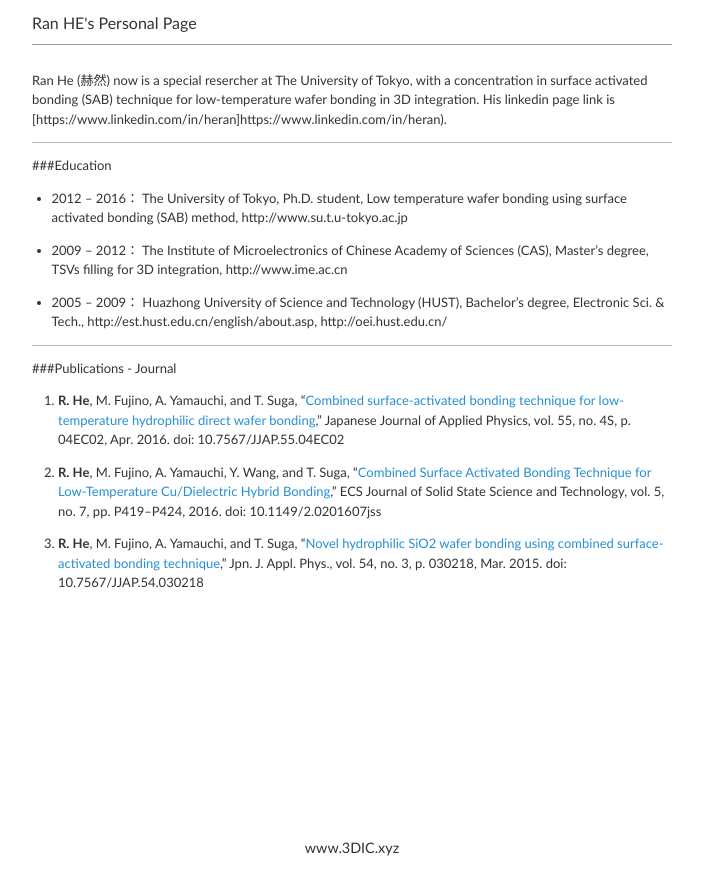
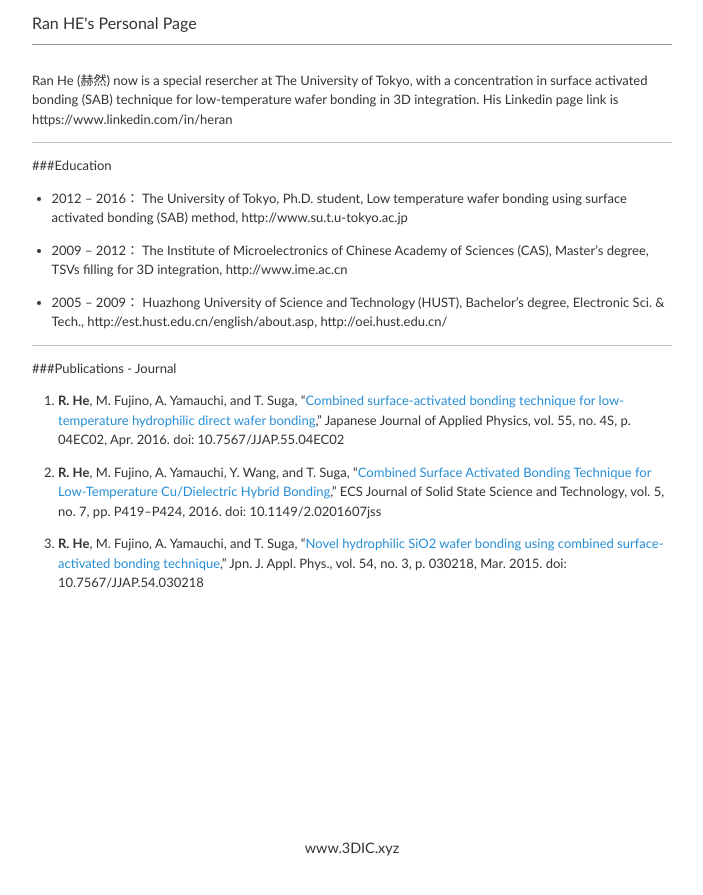
Before and after one commit to 3DIC/3dic.github.io, a Jekyll site: the page built from heran.md, in a window 1280 px wide. Shown: the top 895 px of the page, without its empty margins (288-991 px from the left). Built offline with Jekyll 4.4.1, drawn with Linux system fonts in a browser that asks for light colours; nearby versions of some CDN libraries; some web fonts are replaced; comment, search, counter and statistics services are not loaded; some of the changed lines change nothing that is shown.

Commit message:
Update heran.md

```diff
--- a/heran.md
+++ b/heran.md
@@ -3,7 +3,7 @@ permalink: heran.html
 layout: heran
 title: Ran HE 赫然
 ---
-Ran He (赫然) now is a special resercher at The University of Tokyo, with a concentration in surface activated bonding (SAB) technique for low-temperature wafer bonding in 3D integration. His linkedin page link is [https://www.linkedin.com/in/heran]https://www.linkedin.com/in/heran).
+Ran He (赫然) now is a special resercher at The University of Tokyo, with a concentration in surface activated bonding (SAB) technique for low-temperature wafer bonding in 3D integration. His Linkedin page link is https://www.linkedin.com/in/heran
 
 ----
 
```
